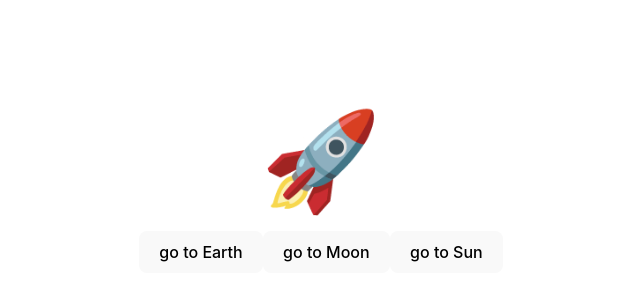
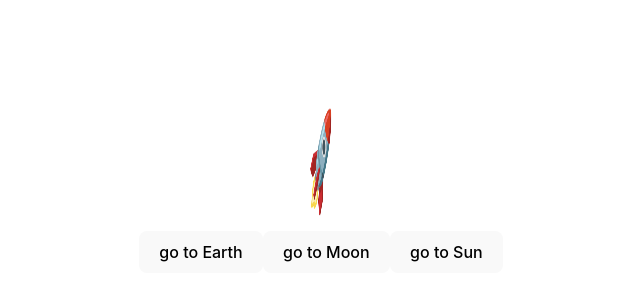
Before and after one commit to ufjf-dcc207/ufjf-dcc207-2024-3-a-atv06-Miguel-Dias-112, a React (Vite) app: page / in a window 1280 px wide. Shown: the part 220-520 px from the top of the page, without its empty margins (319-959 px from the left). Built offline with nearby package versions, Linux system fonts and the light colour scheme.

Commit message:
addSpin animation

```diff
--- a/src/Emoji.css
+++ b/src/Emoji.css
@@ -1,3 +1,16 @@
 .planeta{
     font-size: 6em;
+    animation: girar 1s infinite;
+
 }
+
+@keyframes girar{
+    0%{
+        transform: rotateY(0deg);
+
+    }
+
+    100%{
+        transform: rotateY(360deg);
+    }
+}
```
